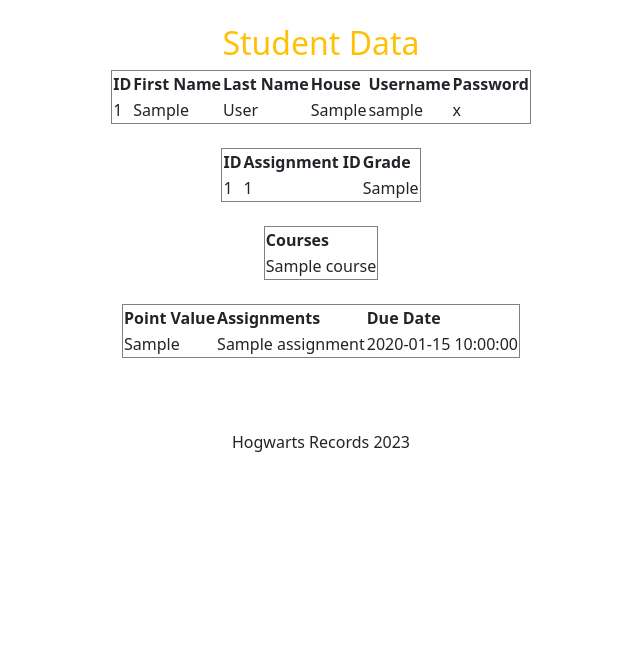
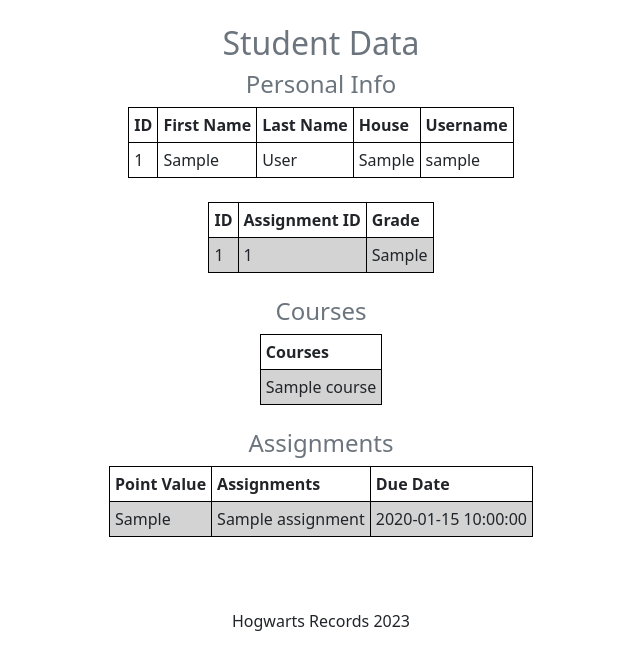
Before and after one commit to n-capeta/student-management, a PHP site: page /student-management/stuData.php in a window 1280 px wide. Shown: the part 56-726 px from the top of the page, without its empty margins (319-959 px from the left). Run offline with PHP 8.4, Linux system fonts and the light colour scheme; the visitor is signed in with stand-in values (Sample User, id 1); tables that the repository leaves empty or names only in its code hold one stand-in row (values such as "Sample post").

Commit message:
Making format pretty for data output

```diff
--- a/stuData.php
+++ b/stuData.php
@@ -1,23 +1,32 @@
 <?php include 'inc/header.php'; ?>
 
-<h2 class = "text-warning">Student Data</h2>
+<h2 class = "text-secondary">Student Data</h2>
 
-<?php
-    session_start();
-
-    $stu_info_query = mysqli_query($link, "select * from students where username='" . $_SESSION["username"] . "'"   );
-
-
-        // Setting up table with all student info
-        echo "<table border='1'>
-        <tr>
+<table>
+    <style>
+        table, th, td{
+        border: 1px solid black;
+        padding: 5px;
+        }
+        tr:nth-child(even) {
+        background-color: #D3D3D3;
+        }
+    </style>
+    <h4 class = "text-secondary"> Personal Info </h4>
+    <thead>
+    <tr>
         <th>ID</th>
         <th>First Name</th>
         <th>Last Name</th>
         <th>House</th>
         <th>Username</th>
-        <th>Password</th>
-        </tr>";
+    </tr>
+    </thead>
+    <tbody>
+<?php
+    session_start();
+
+    $stu_info_query = mysqli_query($link, "select * from students where username='" . $_SESSION["username"] . "'"   );
         // Filling table with student info
         while($studentinfo_table = mysqli_fetch_array($stu_info_query))
          {
@@ -28,12 +37,15 @@
         echo "<td>" . $studentinfo_table['last_name'] . "</td>";
         echo "<td>" . $studentinfo_table['house'] . "</td>";
         echo "<td>" . $studentinfo_table['username'] . "</td>";
-        echo "<td>" . $studentinfo_table['password'] . "</td>";
         echo "</tr>";
         }
         echo "</table>";
         echo "<br>";
+?>
+    </tbody>
+</table>
 
+<?php
         // Making a table with all enrollment data
         // Mostly for error checking
         $enrollment_text = "select course_id, assignment_id, grade from student_enrollment where student_id=" . $id;
@@ -57,6 +69,11 @@
         echo "</table>";
 
         echo "<br>";
+?>
+
+    <h4 class = "text-secondary"> Courses </h4>
+
+<?php
 
         // Gathering course ids to use for another table
         $courseid_text = "select course_id from student_enrollment where student_id=" . $id;
@@ -82,7 +99,11 @@
         }
         echo "</table>";
         echo "<br>";
+?>
 
+    <h4 class = "text-secondary"> Assignments </h4>
+
+<?php
 
         // Gathering assignment ids to use for another table
         $assignid_text = "select assignment_id from student_enrollment where student_id=" . $id;
```
